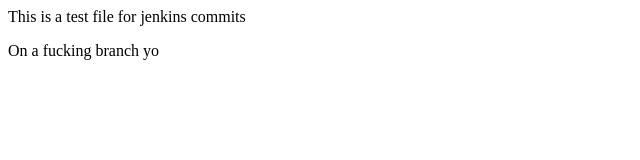
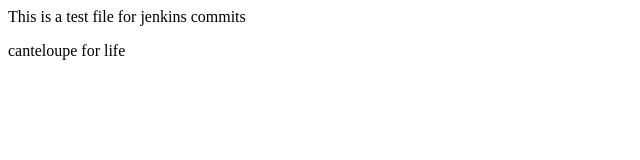
Before and after one commit to tc-tm/flaming-spice, a plain HTML site: page index.html in a window 1280 px wide. Shown: the full height of the page, 0-640 px from the left. Drawn offline with Linux system fonts and the light colour scheme.

Commit message:
new branch

```diff
--- a/index.html
+++ b/index.html
@@ -2,5 +2,5 @@
 <head><title>Test file</title></head>
 <body>
 <p>This is a test file for jenkins commits</p>
-<p>On a fucking branch yo</p>
+<p>canteloupe for life</p>
 </body></html>
```
